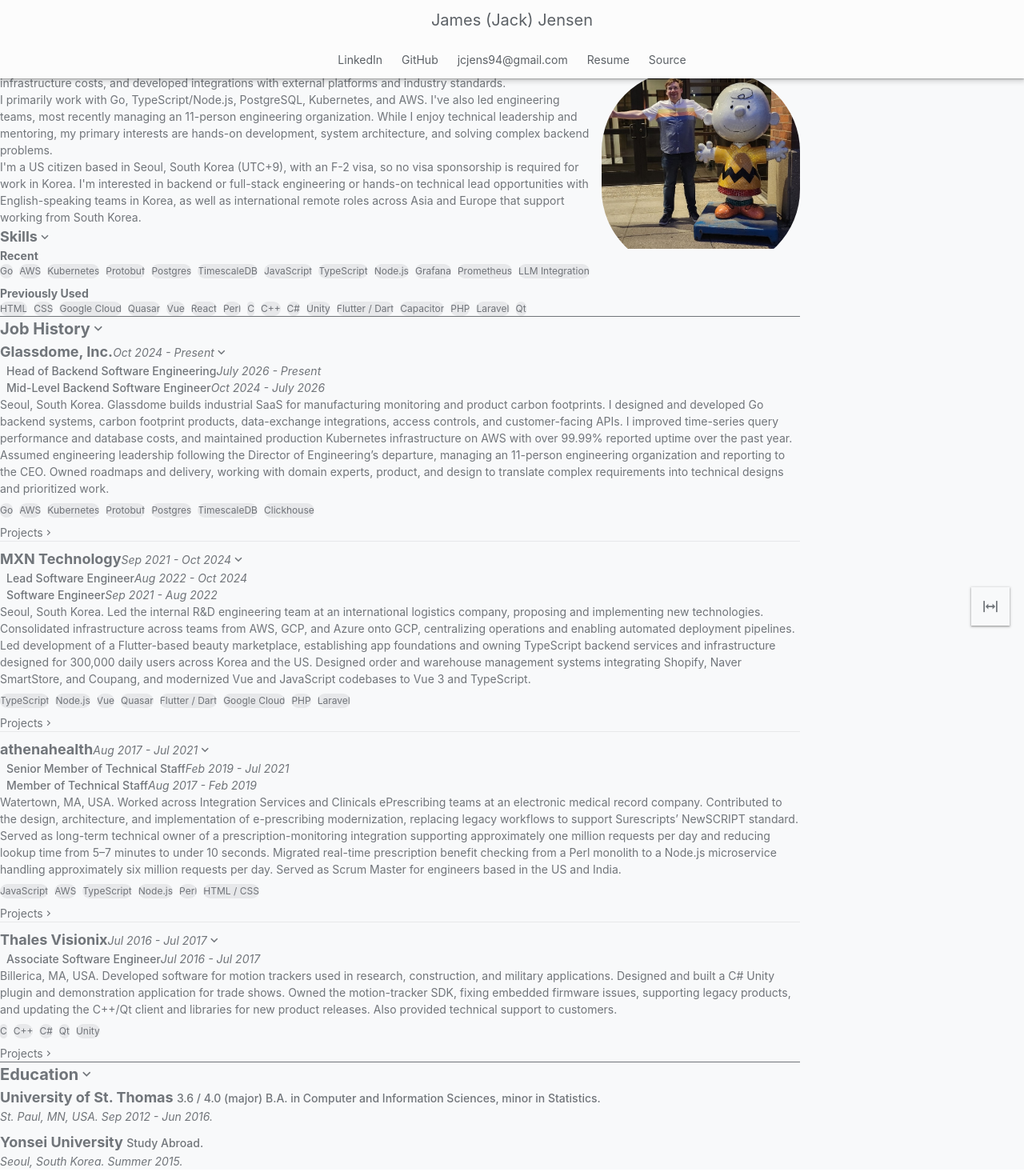
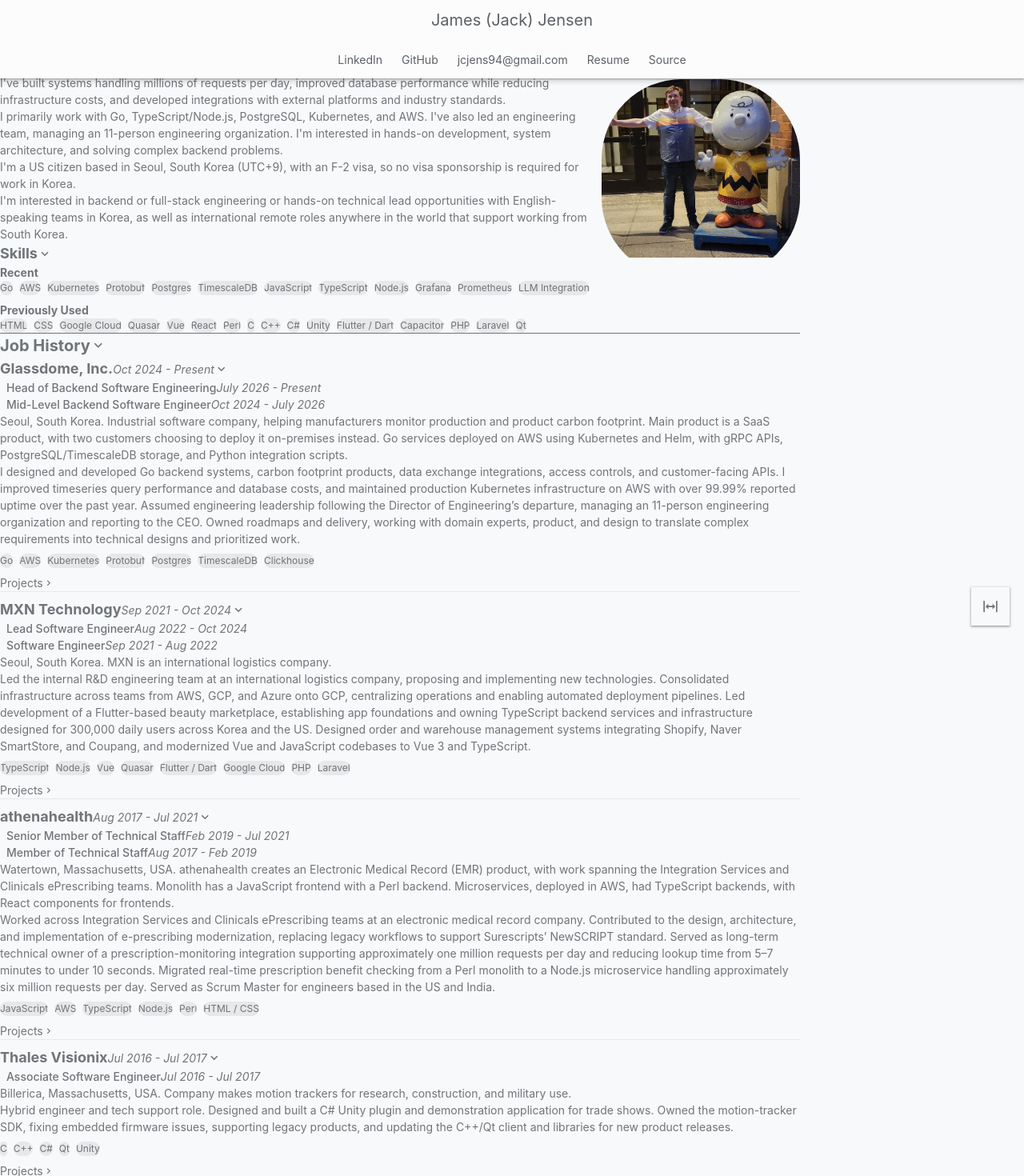
Before and after one commit to jamescjensen/jamescjensen.github.io, a Vue app: page / in a window 1280 px wide. Shown: the top 1470 px of the page at 80% size. Built offline with nearby package versions, Linux system fonts and the light colour scheme; a small style sheet from the web is missing.

Commit message:
[feat] separate job description and role description

```diff
--- a/src/pages/index-sections/IntroductionSection.vue
+++ b/src/pages/index-sections/IntroductionSection.vue
@@ -7,7 +7,7 @@
     <div class="introduction-grid">
       <div>
         <p>
-          I'm a backend software engineer with 10 years of experience designing, building, and scaling distributed systems and cloud-native applications across the industrial SaaS, healthcare, and e-commerce industries.
+          I'm a backend software engineer with 10 years of experience making distributed systems and cloud applications from initial design through to production and beyond; across the industrial SaaS, healthcare, and e-commerce industries.
         </p>
 
         <p>
@@ -15,10 +15,12 @@
         </p>
 
         <p>
-          I primarily work with Go, TypeScript/Node.js, PostgreSQL, Kubernetes, and AWS. I've also led engineering teams, most recently managing an 11-person engineering organization. While I enjoy technical leadership and mentoring, my primary interests are hands-on development, system architecture, and solving complex backend problems.
+          I primarily work with Go, TypeScript/Node.js, PostgreSQL, Kubernetes, and AWS. I've also led an engineering team, managing an 11-person engineering organization. I'm interested in hands-on development, system architecture, and solving complex backend problems.
         </p>
 
-        <p>I'm a US citizen based in Seoul, South Korea (UTC+9), with an F-2 visa, so no visa sponsorship is required for work in Korea. I'm interested in backend or full-stack engineering or hands-on technical lead opportunities with English-speaking teams in Korea, as well as international remote roles across Asia and Europe that support working from South Korea.</p>
+        <p>I'm a US citizen based in Seoul, South Korea (UTC+9), with an F-2 visa, so no visa sponsorship is required for work in Korea.</p>
+
+        <p>I'm interested in backend or full-stack engineering or hands-on technical lead opportunities with English-speaking teams in Korea, as well as international remote roles anywhere in the world that support working from South Korea.</p>
 
         <skill-sub-section />
       </div>
--- a/src/pages/index-sections/JobSection.vue
+++ b/src/pages/index-sections/JobSection.vue
@@ -35,7 +35,9 @@
 
           <div class="content-stack">
             <div>
-              {{ job.description }}
+              <p>{{ job.companyDescription }}</p>
+
+              <p>{{ job.roleDescription }}</p>
             </div>
 
             <div class="skill-list">
@@ -94,7 +96,8 @@
 
   type Job = {
     company: string
-    description: string
+    companyDescription: string
+    roleDescription: string
     roles: Role[]
     dateRange: string
     imageUrl?: string
@@ -132,8 +135,9 @@
         title: 'Mid-Level Backend Software Engineer',
         dateRange: 'Oct 2024 - July 2026',
       }],
-      description:
-        'Seoul, South Korea. Glassdome builds industrial SaaS for manufacturing monitoring and product carbon footprints. I designed and developed Go backend systems, carbon footprint products, data-exchange integrations, access controls, and customer-facing APIs. I improved time-series query performance and database costs, and maintained production Kubernetes infrastructure on AWS with over 99.99% reported uptime over the past year. Assumed engineering leadership following the Director of Engineering’s departure, managing an 11-person engineering organization and reporting to the CEO. Owned roadmaps and delivery, working with domain experts, product, and design to translate complex requirements into technical designs and prioritized work.',
+      companyDescription: 'Seoul, South Korea. Industrial software company, helping manufacturers monitor production and product carbon footprint. Main product is a SaaS product, with two customers choosing to deploy it on-premises instead. Go services deployed on AWS using Kubernetes and Helm, with gRPC APIs, PostgreSQL/TimescaleDB storage, and Python integration scripts.',
+      roleDescription:
+        'I designed and developed Go backend systems, carbon footprint products, data exchange integrations, access controls, and customer-facing APIs. I improved timeseries query performance and database costs, and maintained production Kubernetes infrastructure on AWS with over 99.99% reported uptime over the past year. Assumed engineering leadership following the Director of Engineering’s departure, managing an 11-person engineering organization and reporting to the CEO. Owned roadmaps and delivery, working with domain experts, product, and design to translate complex requirements into technical designs and prioritized work.',
       skills: [
         'Go',
         'AWS',
@@ -153,7 +157,7 @@
         {
           title: 'Certifications',
           description:
-            'Represented engineering for ISO/IEC 27001:2022 and SOC 2 Type II renewal audits and a new TISAX certification. ISO/IEC 27001:2022 renewal was achieved; the SOC 2 and TISAX processes remain ongoing.',
+            'Represented engineering for ISO/IEC 27001:2022 and SOC 2 Type II renewal audits and a new TISAX certification. ISO/IEC 27001:2022 and SOC2 renewals were achieved; TISAX processes remain ongoing.',
           skills: ['ISO/IEC 27001', 'SOC 2', 'TISAX'],
         },
         {
@@ -172,7 +176,7 @@
           title: 'Carbonnara',
           highPriority: true,
           description:
-            'Co-designed the architecture of a new carbon-footprint product, later assuming engineering leadership. Completed the initial core rebuild in three months against a six-month target. Led cross-functional planning with PCF consultants, product, and design. Built an MCP server for secure AI client integration, and spreadsheet-based LCA dataset ingestion with AI-assisted schema mapping.',
+            'Co-designed the architecture of a new carbon footprint product, later assuming engineering leadership. Completed the initial core rebuild in three months against a six month target. Led planning with PCF consultants, product, and design. Built an MCP server for secure AI client integration, and spreadsheet-based LCA dataset ingestion with AI-assisted schema mapping.',
           skills: ['Go', 'AWS', 'Kubernetes', 'MCP'],
         },
         {
@@ -264,8 +268,9 @@
                 title: 'Software Engineer',
                 dateRange: 'Sep 2021 - Aug 2022',
               }],
-      description:
-        'Seoul, South Korea. Led the internal R&D engineering team at an international logistics company, proposing and implementing new technologies. Consolidated infrastructure across teams from AWS, GCP, and Azure onto GCP, centralizing operations and enabling automated deployment pipelines. Led development of a Flutter-based beauty marketplace, establishing app foundations and owning TypeScript backend services and infrastructure designed for 300,000 daily users across Korea and the US. Designed order and warehouse management systems integrating Shopify, Naver SmartStore, and Coupang, and modernized Vue and JavaScript codebases to Vue 3 and TypeScript.',
+      companyDescription: 'Seoul, South Korea. MXN is an international logistics company.',
+      roleDescription:
+        'Led the internal R&D engineering team at an international logistics company, proposing and implementing new technologies. Consolidated infrastructure across teams from AWS, GCP, and Azure onto GCP, centralizing operations and enabling automated deployment pipelines. Led development of a Flutter-based beauty marketplace, establishing app foundations and owning TypeScript backend services and infrastructure designed for 300,000 daily users across Korea and the US. Designed order and warehouse management systems integrating Shopify, Naver SmartStore, and Coupang, and modernized Vue and JavaScript codebases to Vue 3 and TypeScript.',
       skills: [
         'TypeScript',
         'Node.js',
@@ -359,8 +364,9 @@
           dateRange: 'Aug 2017 - Feb 2019',
         },
       ],
-      description:
-        'Watertown, MA, USA. Worked across Integration Services and Clinicals ePrescribing teams at an electronic medical record company. Contributed to the design, architecture, and implementation of e-prescribing modernization, replacing legacy workflows to support Surescripts’ NewSCRIPT standard. Served as long-term technical owner of a prescription-monitoring integration supporting approximately one million requests per day and reducing lookup time from 5–7 minutes to under 10 seconds. Migrated real-time prescription benefit checking from a Perl monolith to a Node.js microservice handling approximately six million requests per day. Served as Scrum Master for engineers based in the US and India.',
+      companyDescription: 'Watertown, Massachusetts, USA. athenahealth creates an Electronic Medical Record (EMR) product, with work spanning the Integration Services and Clinicals ePrescribing teams. Monolith has a JavaScript frontend with a Perl backend. Microservices, deployed in AWS, had TypeScript backends, with React components for frontends.',
+      roleDescription:
+        'Worked across Integration Services and Clinicals ePrescribing teams at an electronic medical record company. Contributed to the design, architecture, and implementation of e-prescribing modernization, replacing legacy workflows to support Surescripts’ NewSCRIPT standard. Served as long-term technical owner of a prescription-monitoring integration supporting approximately one million requests per day and reducing lookup time from 5–7 minutes to under 10 seconds. Migrated real-time prescription benefit checking from a Perl monolith to a Node.js microservice handling approximately six million requests per day. Served as Scrum Master for engineers based in the US and India.',
       skills: [
         'JavaScript',
         'AWS',
@@ -426,8 +432,9 @@
           dateRange: 'Jul 2016 - Jul 2017',
         },
       ],
-      description:
-        'Billerica, MA, USA. Developed software for motion trackers used in research, construction, and military applications. Designed and built a C# Unity plugin and demonstration application for trade shows. Owned the motion-tracker SDK, fixing embedded firmware issues, supporting legacy products, and updating the C++/Qt client and libraries for new product releases. Also provided technical support to customers.',
+      companyDescription: 'Billerica, Massachusetts, USA. Company makes motion trackers for research, construction, and military use.',
+      roleDescription:
+        'Hybrid engineer and tech support role. Designed and built a C# Unity plugin and demonstration application for trade shows. Owned the motion-tracker SDK, fixing embedded firmware issues, supporting legacy products, and updating the C++/Qt client and libraries for new product releases.',
       skills: ['C', 'C++', 'C#', 'Qt', 'Unity'],
       projects: [
         {
```
